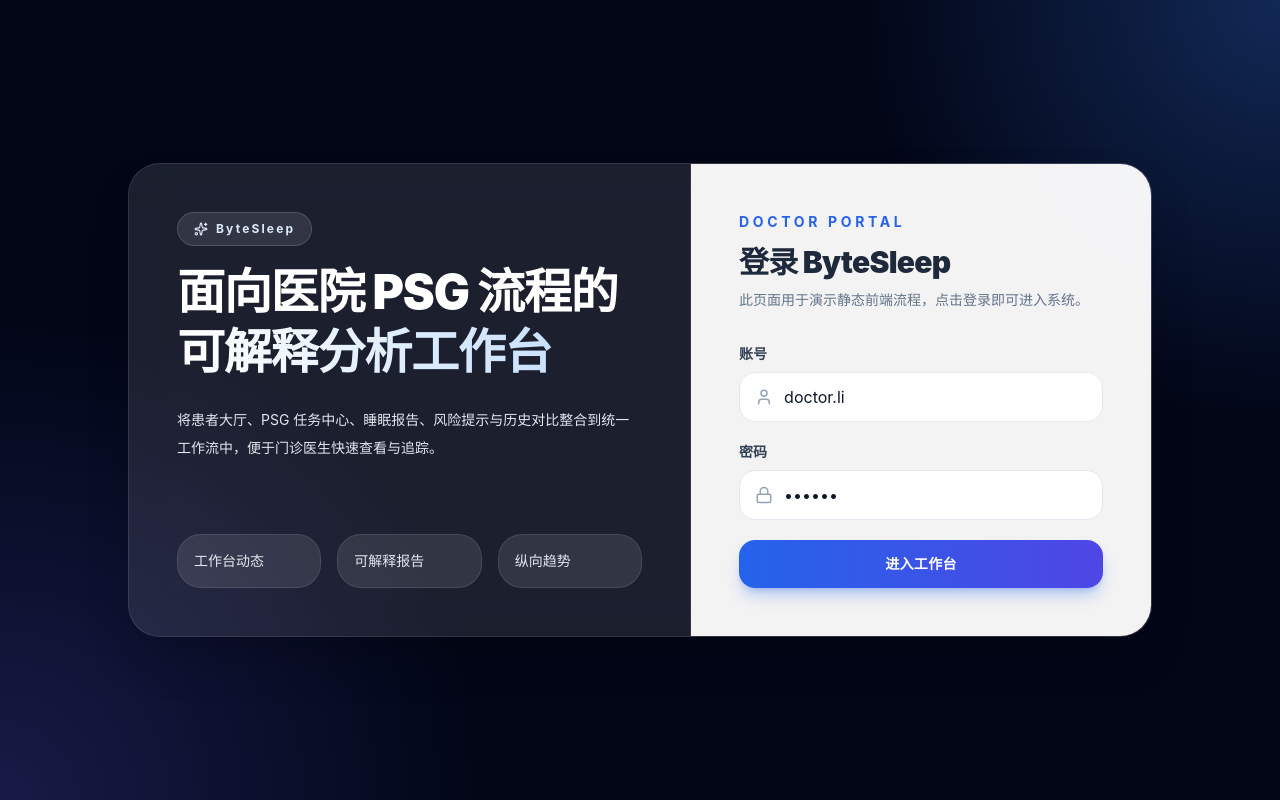
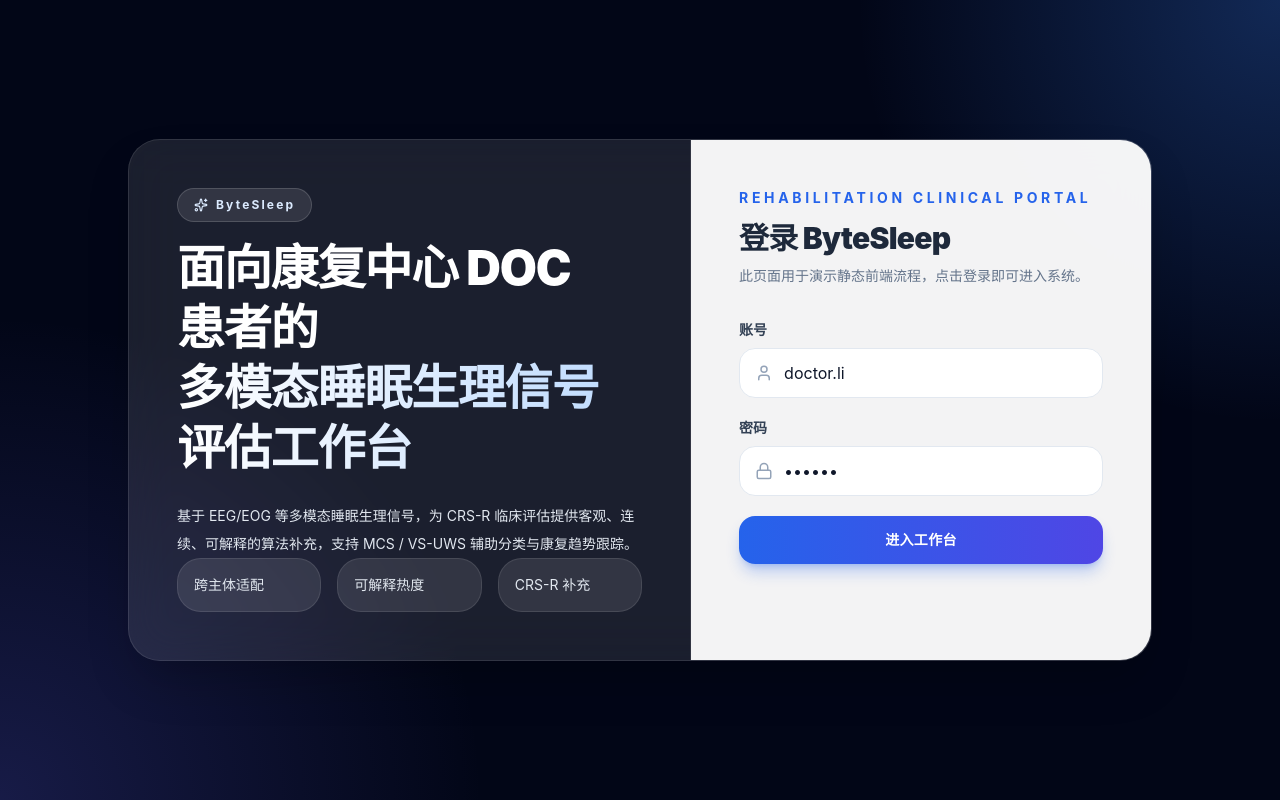
Before and after one commit to wcjjzz/ByteSleep, a React (Vite) app: page / in a window 1280 px wide. Built offline with nearby package versions, Linux system fonts and the light colour scheme.

Commit message:
Update login story for multimodal DOC assessment

```diff
--- a/src/pages/LoginPage.jsx
+++ b/src/pages/LoginPage.jsx
@@ -11,24 +11,24 @@
               <Sparkles size={14} /> ByteSleep
             </div>
             <h1 className="max-w-md text-5xl font-black leading-tight tracking-tight">
-              面向医院 PSG 流程的
-              <span className="block bg-gradient-to-r from-white to-blue-200 bg-clip-text text-transparent">可解释分析工作台</span>
+              面向康复中心 DOC 患者的
+              <span className="block bg-gradient-to-r from-white to-blue-200 bg-clip-text text-transparent">多模态睡眠生理信号评估工作台</span>
             </h1>
             <p className="mt-6 max-w-lg text-sm leading-7 text-slate-200">
-              将患者大厅、PSG 任务中心、睡眠报告、风险提示与历史对比整合到统一工作流中，便于门诊医生快速查看与追踪。
+              基于 EEG/EOG 等多模态睡眠生理信号，为 CRS-R 临床评估提供客观、连续、可解释的算法补充，支持 MCS / VS-UWS 辅助分类与康复趋势跟踪。
             </p>
           </div>
           <div className="grid grid-cols-3 gap-4 text-sm text-slate-200">
-            <div className="rounded-3xl border border-white/10 bg-white/10 p-4">工作台动态</div>
-            <div className="rounded-3xl border border-white/10 bg-white/10 p-4">可解释报告</div>
-            <div className="rounded-3xl border border-white/10 bg-white/10 p-4">纵向趋势</div>
+            <div className="rounded-3xl border border-white/10 bg-white/10 p-4">跨主体适配</div>
+            <div className="rounded-3xl border border-white/10 bg-white/10 p-4">可解释热度</div>
+            <div className="rounded-3xl border border-white/10 bg-white/10 p-4">CRS-R 补充</div>
           </div>
         </div>
 
         <div className="bg-white/95 p-8 sm:p-12">
           <div className="mx-auto max-w-md">
             <div className="mb-8">
-              <p className="text-sm font-bold uppercase tracking-[0.26em] text-blue-600">Doctor Portal</p>
+              <p className="text-sm font-bold uppercase tracking-[0.26em] text-blue-600">Rehabilitation Clinical Portal</p>
               <h2 className="mt-3 text-3xl font-black tracking-tight text-slate-800">登录 ByteSleep</h2>
               <p className="mt-2 text-sm leading-6 text-slate-500">此页面用于演示静态前端流程，点击登录即可进入系统。</p>
             </div>
```
